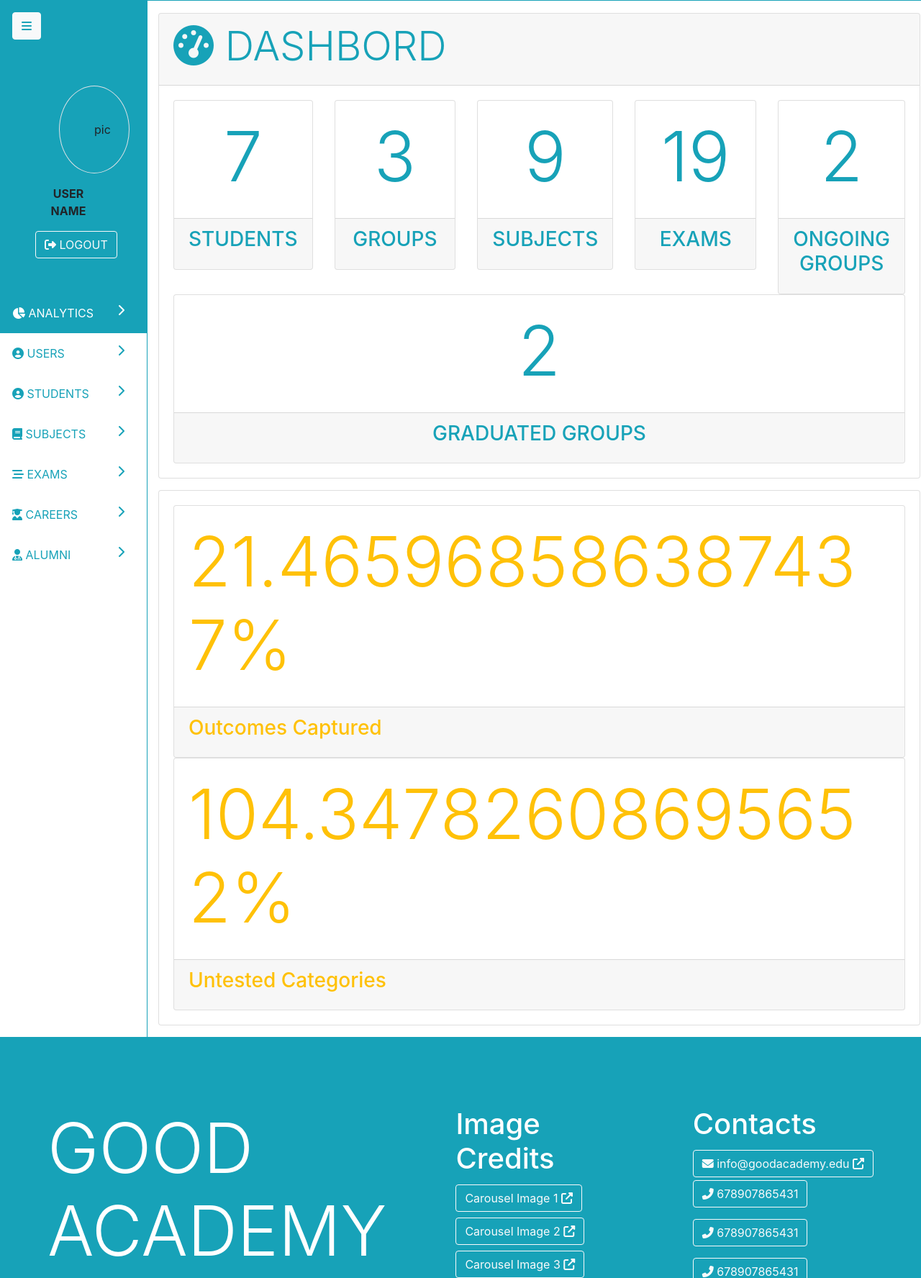
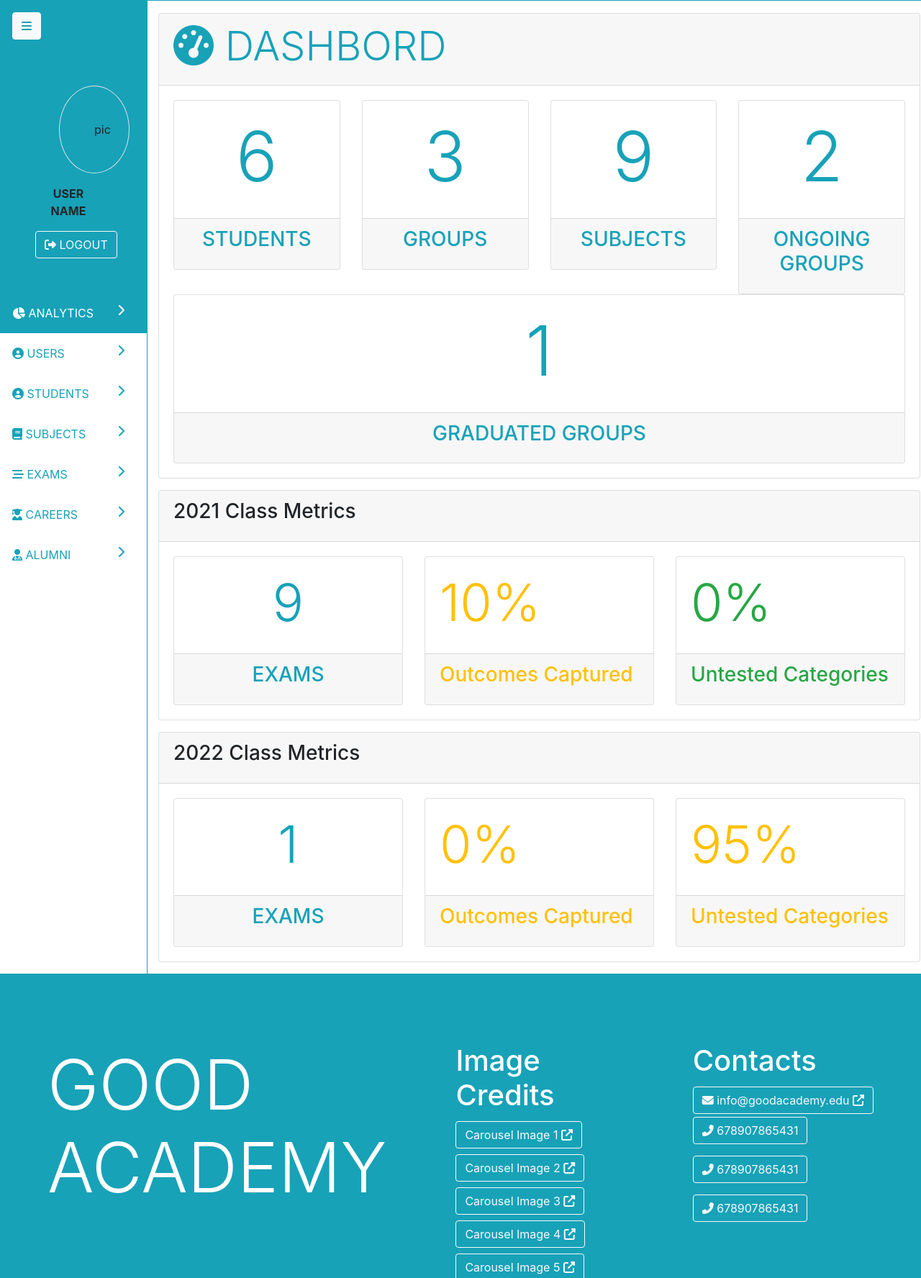
Before and after one commit to Righa/School, a Flask app: page /admin-dash in a window 1280 px wide. Shown: the part 56-1832 px from the top of the page at 72% size. Run offline with Flask 2, Linux system fonts and the light colour scheme; data comes from the database, SQL or seed files in the repository; both versions use the stored data as it was after the commit; some libraries are stand-ins or nearby versions.

Commit message:
Dashboard metric system fix

```diff
--- a/parent/routes.py
+++ b/parent/routes.py
@@ -40,18 +40,22 @@ def admin_dash():
 	class metrics():
 		clean=True
 
-	metrics.groups = Group.query.count()
-	metrics.students = Student.query.count()
-	metrics.subjects = Subject.query.count()
-	metrics.exams = Exam.query.count()
-	metrics.current = Group.query.filter_by(status='ongoing').count()
-	metrics.graduated = Group.query.filter_by(status='ongoing').count()
+	metrics.num_groups = Group.query.count()
+	metrics.num_subjects = Subject.query.count()
+	metrics.num_current = Group.query.filter_by(status='ongoing').count()
+	metrics.num_graduated = Group.query.filter_by(status='alumni').count()
 
-	outcomes_total=0
-	outcomes_captured=0
+	groups = Group.query.filter_by(status='ongoing')
+	metrics.groups = []
+	metrics.num_students = 0
 
-	groups = Group.query.all()
+	categories = Category.query.all()
+
 	for group in groups:
+		outcomes_total=0
+		outcomes_captured=0
+		tested=0
+
 		group_size=len(group.students)
 
 		for exam in group.exams:
@@ -60,12 +64,11 @@ def admin_dash():
 			for question in exam.questions:
 				outcomes_captured += len(question.scores)
 
-	metrics.outcomes = (outcomes_captured/outcomes_total)*100
+		if outcomes_total==0:
+			group.outcomes=0
+		else:
+			group.outcomes = int((outcomes_captured/outcomes_total)*100)
 
-	categories = Category.query.all()
-	tested=0
-
-	for group in groups:
 		for category in categories:
 			found=0
 			for exam in group.exams:
@@ -75,26 +78,13 @@ def admin_dash():
 			if found > 0:
 				tested += 1
 
-	metrics.untested = ((tested-len(categories))/len(categories))*100
+		group.untested = int(((len(categories)-tested)/len(categories))*100)
 
+		metrics.num_students += group_size
+
+		metrics.groups.append(group)
 
 	return render_template('admin/analytics.html', nav='dash', page='analytics', metrics=metrics)
-
-
-@app.route('/get-chart', methods=['GET'])
-def get_chart():
-	groups = Group.query.all()
-
-	chart = []
-
-	for group in groups:
-		chart.append([group.year, len(group.students)])
-
-	return json.dumps(chart)
-
-@app.route('/student-dash', methods=['GET'])
-def student_dash():
-	return render_template('student/analytics.html', nav='dash', page='analytics')
 
 ## users create
 
@@ -534,6 +524,28 @@ def alumni():
 
 
 
+## student analytics
+
+@app.route('/student-dash', methods=['GET'])
+def student_dash():
+	student=Student.query.get_or_404(1)
+	return render_template('student/analytics.html', nav='dash', page='analytics', student=student)
+
+## student reports
+
+@app.route('/reports', methods=['GET'])
+def student_reports():
+	student=Student.query.get_or_404(1)
+	return render_template('student/reports.html', nav='dash', page='reports', student=student)
+
+## student careers
+
+@app.route('/career', methods=['GET'])
+def student_careers():
+	student=Student.query.get_or_404(1)
+	return render_template('student/careers.html', nav='dash', page='careers', student=student)
+
+
 
 
 
--- a/parent/static/main.css
+++ b/parent/static/main.css
@@ -17,3 +17,7 @@
   color: teal;
   background: white;
 }
+
+.table thead tr th {
+  vertical-align: top;
+}
--- a/parent/templates/admin/analytics.html
+++ b/parent/templates/admin/analytics.html
@@ -11,7 +11,7 @@
 			<div class="col">
 				<div class="card">
 					<div class="card-body">
-						<h3 class="display-1">{{ metrics.students }}</h3>
+						<h3 class="display-1">{{ metrics.num_students }}</h3>
 					</div>
 					<div class="card-footer">
 						<h3 class="card-title">STUDENTS</h3>
@@ -21,7 +21,7 @@
 			<div class="col">
 				<div class="card">
 					<div class="card-body">
-						<h3 class="display-1">{{ metrics.groups }}</h3>
+						<h3 class="display-1">{{ metrics.num_groups }}</h3>
 					</div>
 					<div class="card-footer">
 						<h3 class="card-title">GROUPS</h3>
@@ -31,7 +31,7 @@
 			<div class="col h-100">
 				<div class="card">
 					<div class="card-body">
-						<h3 class="display-1">{{ metrics.subjects }}</h3>
+						<h3 class="display-1">{{ metrics.num_subjects }}</h3>
 					</div>
 					<div class="card-footer">
 						<h3 class="card-title">SUBJECTS</h3>
@@ -41,17 +41,7 @@
 			<div class="col">
 				<div class="card">
 					<div class="card-body">
-						<h3 class="display-1">{{ metrics.exams }}</h3>
-					</div>
-					<div class="card-footer">
-						<h3 class="card-title">EXAMS</h3>
-					</div>
-				</div>
-			</div>
-			<div class="col">
-				<div class="card">
-					<div class="card-body">
-						<h3 class="display-1">{{ metrics.current }}</h3>
+						<h3 class="display-1">{{ metrics.num_current }}</h3>
 					</div>
 					<div class="card-footer">
 						<h3 class="card-title">ONGOING GROUPS</h3>
@@ -61,7 +51,7 @@
 			<div class="col">
 				<div class="card">
 					<div class="card-body">
-						<h3 class="display-1">{{ metrics.graduated }}</h3>
+						<h3 class="display-1">{{ metrics.num_graduated }}</h3>
 					</div>
 					<div class="card-footer">
 						<h3 class="card-title">GRADUATED GROUPS</h3>
@@ -72,14 +62,29 @@
 	</div>
 </div>
 
+{% for group in metrics.groups %}
 <div class="card my-3">
+	<div class="card-header">
+		<h3 class="card-title">{{ group.year }} Class Metrics</h3>
+	</div>
 	<div class="card-body">
 		<div class="row">
+			<div class="col text-center text-info">
+				<div class="card">
+					<div class="card-body">
+						<h3 class="display-3">{{ group.exams|length }}</h3>
+					</div>
+					<div class="card-footer">
+						<h3 class="card-title">EXAMS</h3>
+					</div>
+				</div>
+			</div>
+
 			<div class="col">
-				{% if metrics.outcomes < 100 %}
+				{% if group.outcomes < 100 %}
 				<div class="card text-warning">
 					<div class="card-body">
-						<h3 class="display-1">{{ metrics.outcomes }}%</h3>
+						<h3 class="display-3">{{ group.outcomes }}%</h3>
 					</div>
 					<div class="card-footer">
 						<h3 class="card-title">Outcomes Captured</h3>
@@ -88,7 +93,7 @@
 				{% else %}
 				<div class="card text-success">
 					<div class="card-body">
-						<h3 class="display-1">{{ metrics.outcomes }}%</h3>
+						<h3 class="display-3">{{ group.outcomes }}%</h3>
 					</div>
 					<div class="card-footer">
 						<h3 class="card-title">Outcomes Captured</h3>
@@ -97,10 +102,10 @@
 				{% endif %}
 			</div>
 			<div class="col">
-				{% if metrics.untested > 0 %}
+				{% if group.untested > 0 %}
 				<div class="card text-warning">
 					<div class="card-body">
-						<h3 class="display-1">{{ metrics.untested }}%</h3>
+						<h3 class="display-3">{{ group.untested }}%</h3>
 					</div>
 					<div class="card-footer">
 						<h3 class="card-title">Untested Categories</h3>
@@ -109,7 +114,7 @@
 				{% else %}
 				<div class="card text-success">
 					<div class="card-body">
-						<h3 class="display-1">{{ metrics.untested }}%</h3>
+						<h3 class="display-3">{{ group.untested }}%</h3>
 					</div>
 					<div class="card-footer">
 						<h3 class="card-title">Untested Categories</h3>
@@ -120,5 +125,6 @@
 		</div>
 	</div>
 </div>
+{% endfor %}
 
 {% endblock %}
```
Also changed, not shown: parent/templates/admin/careers.html (+14 -10 lines), parent/templates/student-dash.html (+10 -10 lines), parent/templates/student/analytics.html (+17 -8 lines), parent/templates/student/careers.html (added, +7 -0 lines), parent/templates/student/reports.html (added, +7 -0 lines), parent/site.db.
